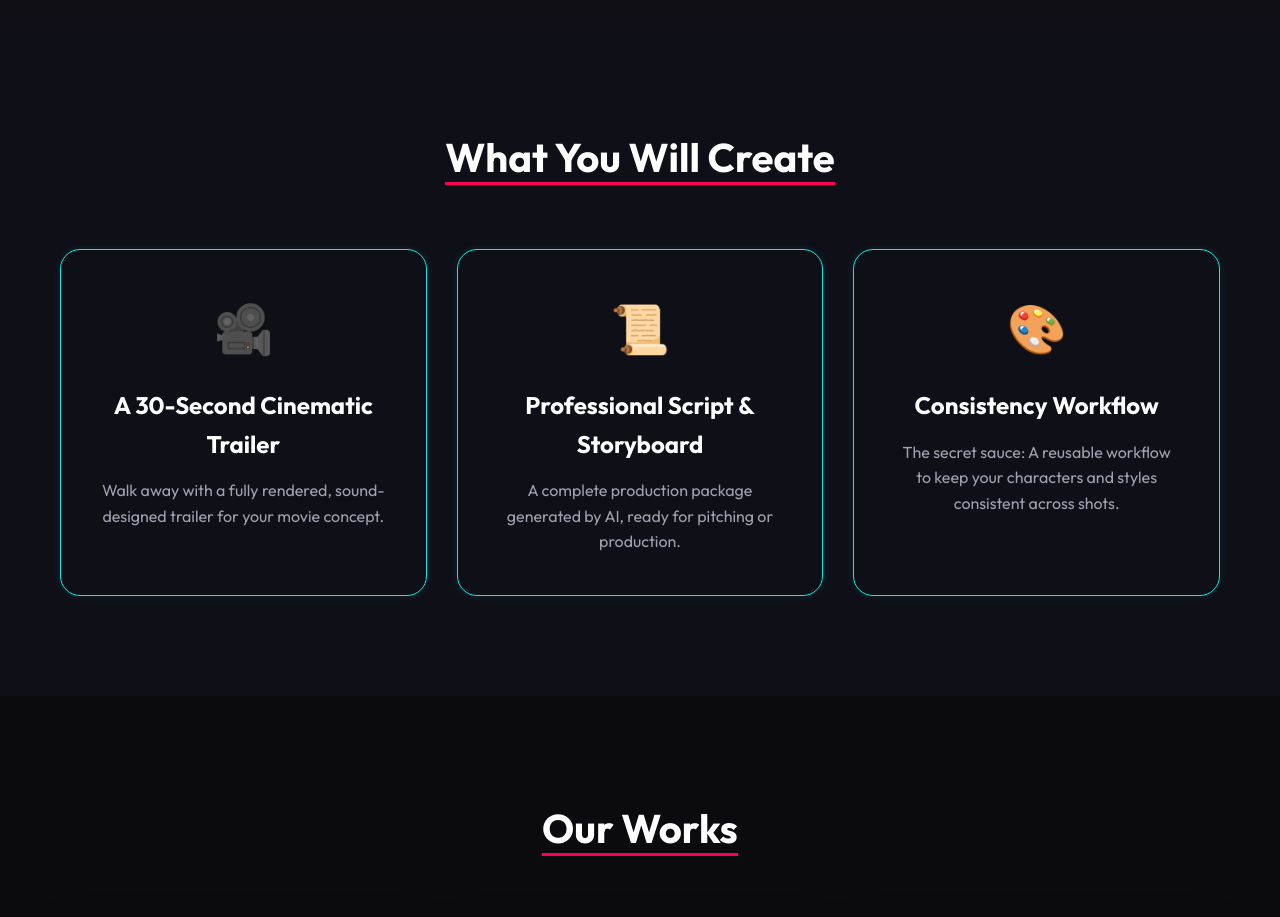
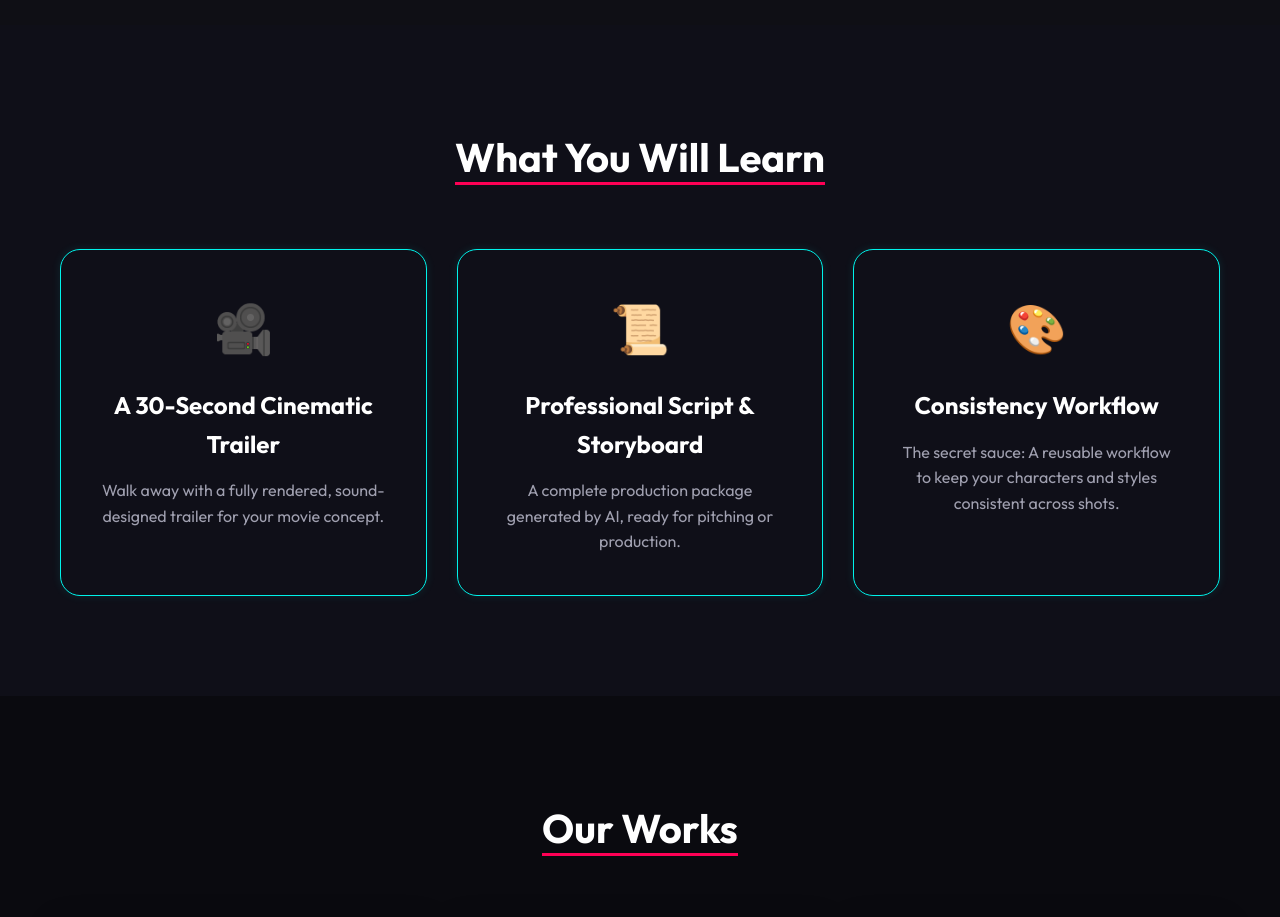
Before and after one commit to relvaradmin/aifilmmaking, a website: page index.html in a window 1280 px wide. Shown: the part 1920-2837 px from the top of the page. Drawn offline with nearby package versions, Linux system fonts and the light colour scheme.

Commit message:
what you will learn

```diff
--- a/index.html
+++ b/index.html
@@ -132,7 +132,7 @@
         <!-- Outcomes Section -->
         <section class="section alt-bg">
             <div class="container">
-                <h2 class="section-title reveal"><span>What You Will Create</span></h2>
+                <h2 class="section-title reveal"><span>What You Will Learn</span></h2>
                 <div class="outcomes-grid">
                     <div class="outcome-item reveal">
                         <div class="outcome-icon">🎥</div>
```
